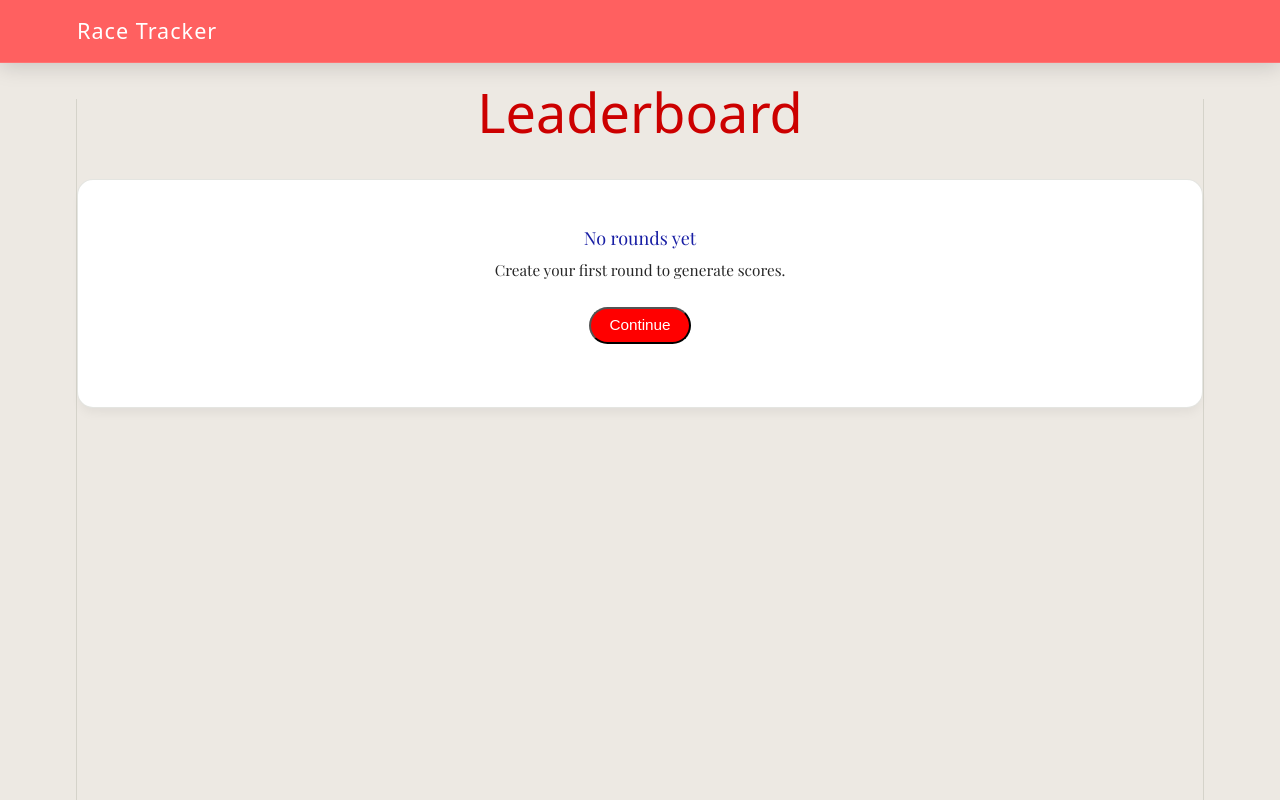
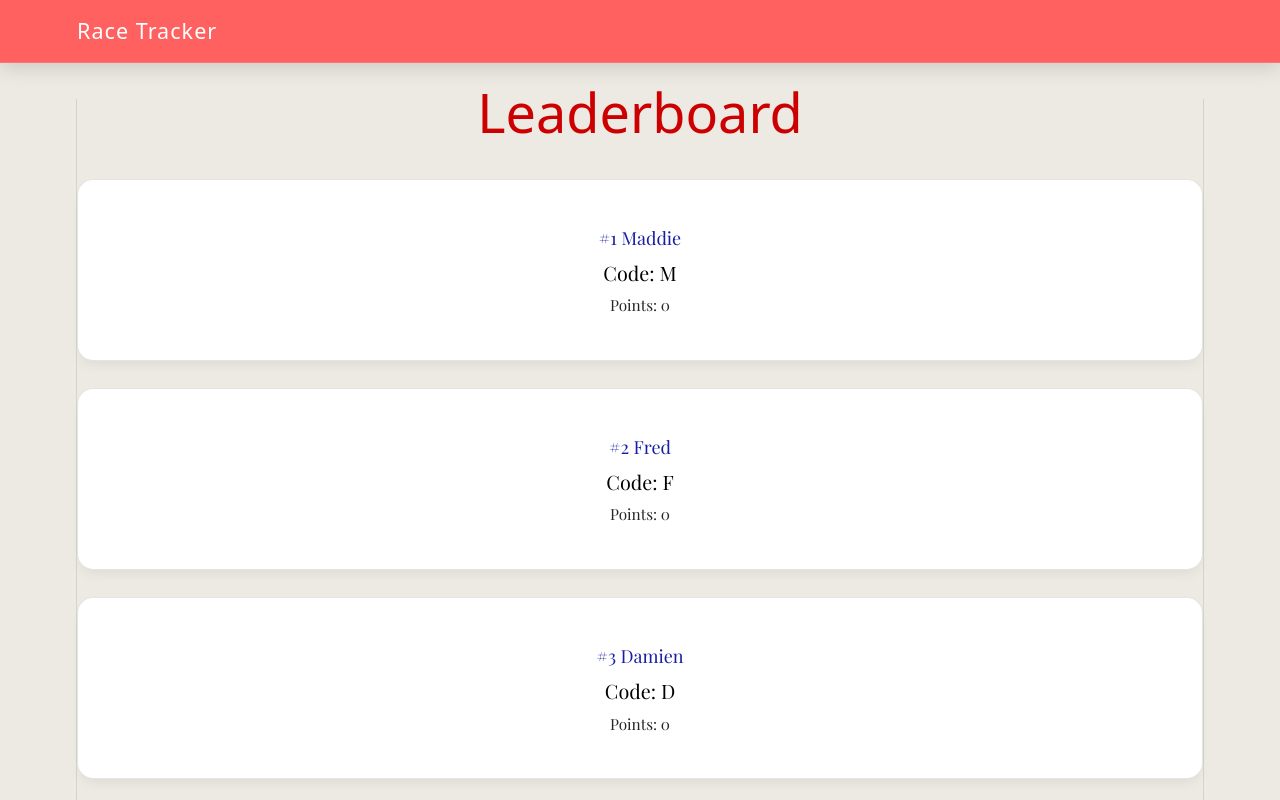
Before and after one commit to mamcgovern/RaceTracker, a React (Vite) app in the folder racetracker/: page /leaderboard in a window 1280 px wide. Shown: the top 800 px of the page. Built offline with nearby package versions, Linux system fonts and the light colour scheme; the HTML template or start-up script is replaced by a standard one; a web font is replaced by a local one.

Commit message:
fixed leaderboard and gameover

```diff
--- a/racetracker/src/App.jsx
+++ b/racetracker/src/App.jsx
@@ -1,4 +1,4 @@
-import React, { useState } from 'react'
+import React, { useState, useEffect } from 'react'
 import { Routes, Route } from 'react-router-dom'
 
 import initialData from './data/sampleData.json'
@@ -13,30 +13,65 @@ import EditRound from './components/EditRound'
 import Leaderboard from './components/Leaderboard'
 import GameOver from './components/GameOver'
 
+const STORAGE_KEY = 'race-tracker-data'
+
 export default function App() {
-    const [data, setData] = useState(initialData)
 
-    // =========================
-    // RESET GAME (START NEW SEASON)
-    // =========================
+    // Load from localStorage OR fallback to initial JSON
+    const [data, setData] = useState(() => {
+        const saved = localStorage.getItem(STORAGE_KEY)
+
+        console.log("🔄 App init")
+        console.log("Saved data:", saved)
+
+        const parsed = saved ? JSON.parse(saved) : initialData
+
+        console.log("Loaded data:", parsed)
+
+        return parsed
+    })
+
+    // Save every change
+    useEffect(() => {
+        console.log("📦 State updated:", data)
+
+        localStorage.setItem(STORAGE_KEY, JSON.stringify(data))
+
+        console.log("💾 Saved to localStorage")
+    }, [data])
+
+    // RESET GAME
     const resetGame = () => {
-        setData(prev => ({
-            ...prev,
+        console.log("🔄 RESET GAME TRIGGERED")
+
+        const fresh = {
+            ...initialData,
             rounds: []
-        }))
+        }
+
+        console.log("🧼 Reset state:", fresh)
+
+        setData(fresh)
+        localStorage.setItem(STORAGE_KEY, JSON.stringify(fresh))
     }
 
-    // =========================
-    // ROUNDS CRUD
-    // =========================
+    // ADD ROUND
+    const addRound = (newRound) => {
+        console.log("➕ Adding round:", newRound)
 
-    const addRound = (newRound) => {
-        setData(prev => ({
-            ...prev,
-            rounds: [...prev.rounds, newRound]
-        }))
+        setData(prev => {
+            const updated = {
+                ...prev,
+                rounds: [...(prev.rounds || []), newRound]
+            }
+
+            console.log("📊 New rounds array:", updated.rounds)
+
+            return updated
+        })
     }
 
+    // UPDATE ROUND
     const updateRound = (roundId, updatedRound) => {
         setData(prev => ({
             ...prev,
@@ -46,44 +81,32 @@ export default function App() {
         }))
     }
 
+    // DELETE ROUND
     const deleteRound = (roundId) => {
-        setData(prev => ({
-            ...prev,
-            rounds: prev.rounds.filter(r => r.round !== Number(roundId))
-        }))
-    }
+        console.log("🗑 Deleting round:", roundId)
 
-    // =========================
-    // PLAYERS (for leaderboard)
-    // =========================
+        setData(prev => {
+            const updated = {
+                ...prev,
+                rounds: prev.rounds.filter(r => r.round !== Number(roundId))
+            }
 
-    const updatePlayerPoints = (playerName, newPoints) => {
-        setData(prev => ({
-            ...prev,
-            players: prev.players.map(p =>
-                p.name === playerName
-                    ? { ...p, points: newPoints }
-                    : p
-            )
-        }))
+            console.log("📊 After delete:", updated.rounds)
+
+            return updated
+        })
     }
 
     return (
         <>
+            <ScrollToTop />
+            <Header />
 
-            <ScrollToTop />
-
-            <Header />
             <Routes>
 
                 <Route
                     path="/"
-                    element={
-                        <Home
-                            data={data}
-                            resetGame={resetGame}
-                        />
-                    }
+                    element={<Home resetGame={resetGame} />}
                 />
 
                 <Route
@@ -100,8 +123,8 @@ export default function App() {
                     path="/rounds/new-round"
                     element={
                         <NewRound
+                            data={data}
                             addRound={addRound}
-                            data={data}
                         />
                     }
                 />
--- a/racetracker/src/components/GameOver.jsx
+++ b/racetracker/src/components/GameOver.jsx
@@ -1,7 +1,6 @@
 import React, { useEffect } from 'react'
 import { useNavigate } from 'react-router-dom'
 import confetti from 'canvas-confetti'
-import data from '../data/sampleData.json'
 import { calculateScores } from '../utils/calculateScores'
 
 function Podium({ players }) {
@@ -34,39 +33,11 @@ function Podium({ players }) {
     )
 }
 
-export default function GameOver() {
+export default function GameOver({ data }) {
     const navigate = useNavigate()
 
     const players = calculateScores(data)
-    .sort((a, b) => b.points - a.points)
-
-    if (!data.rounds || data.rounds.length === 0) {
-    return (
-        <div className="page-container">
-            <h1>Game Over</h1>
-
-            <div className="card">
-                <div className="card-info">
-                    <div className="card-title">
-                        No rounds yet
-                    </div>
-                    <div className="card-info">
-                        {/* New Game */}
-                        <button
-                            className="card-btn"
-                            onClick={(e) => {
-                                e.stopPropagation()
-                                navigate("/")
-                            }}
-                        >
-                            New Game
-                        </button>
-                    </div>
-                </div>
-            </div>
-        </div>
-    )
-}
+        .sort((a, b) => b.points - a.points)
 
     const podium = players.slice(0, 3)
     const rest = players.slice(3)
--- a/racetracker/src/components/Leaderboard.jsx
+++ b/racetracker/src/components/Leaderboard.jsx
@@ -1,56 +1,116 @@
-import React from 'react'
-import data from '../data/sampleData.json'
-import { calculateScores } from '../utils/calculateScores'
+import React, { useMemo } from 'react'
 import { useNavigate } from 'react-router-dom'
 
-function Card({ position, item }) {
+export default function Leaderboard({ data }) {
+    const navigate = useNavigate()
+
+    console.log("🏁 Leaderboard render")
+    console.log("Raw data:", data)
+
+    const players = data?.players || []
+    const rounds = data?.rounds || []
+
+    console.log("👥 Players:", players)
+    console.log("🏎 Rounds:", rounds)
+
+    // =========================
+    // SCORE CALC DEBUG
+    // =========================
+    const calculatePoints = (results) => {
+        if (!results) return {}
+
+        console.log("🧮 Calculating points for:", results)
+
+        const pointsMap = {}
+
+        const scoring = {
+            0: 4,
+            1: 3,
+            2: 2,
+            3: 1
+        }
+
+        results.split('').forEach((code, index) => {
+            console.log(`➡️ Position ${index + 1}: ${code} = ${scoring[index]} pts`)
+
+            pointsMap[code] = (pointsMap[code] || 0) + scoring[index]
+        })
+
+        console.log("📊 Round result map:", pointsMap)
+
+        return pointsMap
+    }
+
+    // =========================
+    // TOTAL SCORES
+    // =========================
+    const scores = useMemo(() => {
+        console.log("🔄 Recalculating leaderboard scores...")
+
+        const totals = {}
+
+        players.forEach(p => {
+            totals[p.code] = 0
+        })
+
+        rounds.forEach(r => {
+            const roundScores = calculatePoints(r.results || "")
+
+            Object.entries(roundScores).forEach(([code, pts]) => {
+                totals[code] += pts
+            })
+        })
+
+        console.log("🏆 Total scores by code:", totals)
+
+        return players.map(p => ({
+            ...p,
+            points: totals[p.code] || 0
+        }))
+    }, [players, rounds])
+
+    // =========================
+    // SORT
+    // =========================
+    const sorted = [...scores].sort((a, b) => b.points - a.points)
+
+    console.log("🥇 Sorted leaderboard:", sorted)
+
     return (
-        <div className="card">
+        <div className="page-container">
+
+            <h1>Leaderboard</h1>
+
+            <div className="grid1">
+                {sorted.map((p, i) => (
+                    <div className="card" key={p.code || i}>
+
                         <div className="card-info">
 
                             <div className="card-title">
-                    #{position} {item.name}
+                                #{i + 1} {p.name}
                             </div>
 
                             <div className="card-subtitle">
-                    {item.code}
+                                Code: {p.code}
                             </div>
 
                             <div className="card-description">
-                    {item.points} pts
+                                Points: {p.points}
                             </div>
 
                         </div>
+
                     </div>
-    )
-}
-
-export default function Leaderboard() {
-    const navigate = useNavigate()
-
-    const players = calculateScores(data)
-        .sort((a, b) => b.points - a.points)
-
-    if (!data.rounds || data.rounds.length === 0) {
-        return (
-            <div className="page-container">
-                <h1>Leaderboard</h1>
-
+                ))}
+            </div>
+            <div className="grid1">
                 <div className="card">
-                    <div className="card-info">
-                        <div className="card-title">
-                            No rounds yet
-                        </div>
-                        <div className="card-description">
-                            Create your first round to generate scores.
-                        </div>
-                        <div className="card-info">
-                        {/* New Game */}
                     <button
                         className="card-btn"
                         onClick={(e) => {
                             e.stopPropagation()
-                                navigate("/rounds/")
+                            navigate("/rounds")
                         }}
                     >
                         Continue
@@ -58,25 +118,5 @@ export default function Leaderboard() {
                 </div>
             </div>
         </div>
-            </div>
     )
 }
-
-    return (
-        <div className="page-container">
-
-            <h1>Leaderboard</h1>
-
-            <div className="grid1">
-                {players.map((player, index) => (
-                    <Card
-                        key={player.code}
-                        position={index + 1}
-                        item={player}
-                    />
-                ))}
-            </div>
-
-        </div>
-    )
-}
--- a/racetracker/src/components/Rounds.jsx
+++ b/racetracker/src/components/Rounds.jsx
@@ -4,12 +4,27 @@ import { useNavigate } from 'react-router-dom'
 export default function Rounds({ data, deleteRound }) {
     const navigate = useNavigate()
 
+    const rounds = data?.rounds || []
+
     return (
         <div className="page-container">
+
             <h1>Rounds</h1>
 
+            {/* ===================== */}
+            {/* ROUNDS LIST */}
+            {/* ===================== */}
+            {rounds.length === 0 ? (
+                <div className="card">
+                    <div className="card-info">
+                        <div className="card-title">
+                            No rounds yet
+                        </div>
+                    </div>
+                </div>
+            ) : (
                 <div className="grid2">
-                {data.rounds.map(r => (
+                    {rounds.map(r => (
                         <div className="card" key={r.round}>
                             <div className="card-info">
 
@@ -49,28 +64,36 @@ export default function Rounds({ data, deleteRound }) {
                         </div>
                     ))}
                 </div>
+            )}
 
-            <div className="grid1">
+            {/* ===================== */}
+            {/* NAVIGATION ACTIONS */}
+            {/* ===================== */}
+            <div className="grid1" style={{ marginTop: '2rem' }}>
                 <div className="card">
                     <div className="grid3">
+
                         <button
                             className="btn"
                             onClick={() => navigate('/rounds/new-round')}
                         >
                             + New Round
                         </button>
+
                         <button
                             className="btn"
                             onClick={() => navigate('/leaderboard')}
                         >
                             Leaderboard
                         </button>
+
                         <button
                             className="btn"
                             onClick={() => navigate('/gameover')}
                         >
                             Game Over
                         </button>
+
                     </div>
                 </div>
             </div>
```
Also changed, not shown: racetracker/src/components/NewRound.jsx (+6 -30 lines). Lines whose indentation alone changed are shown as unchanged.
